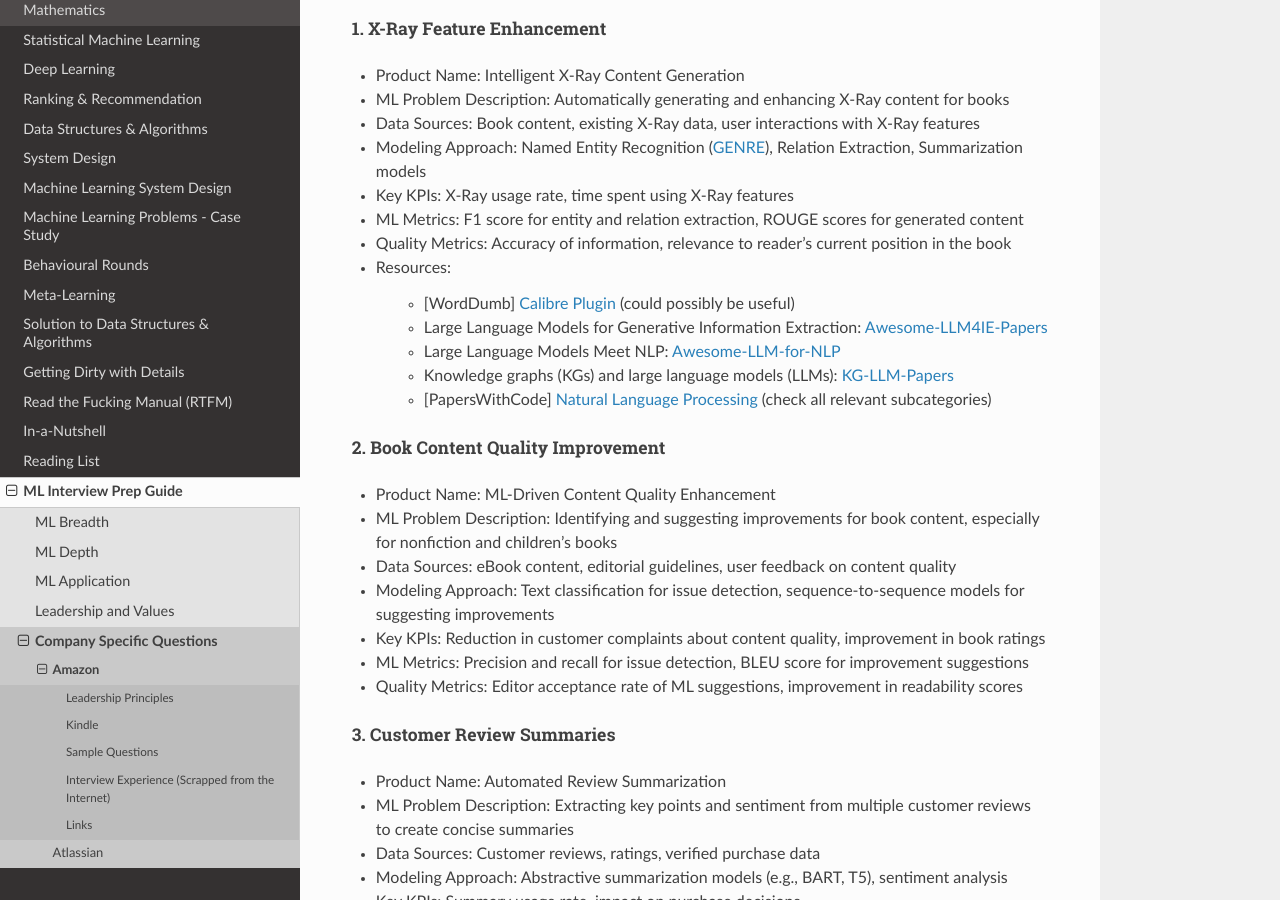
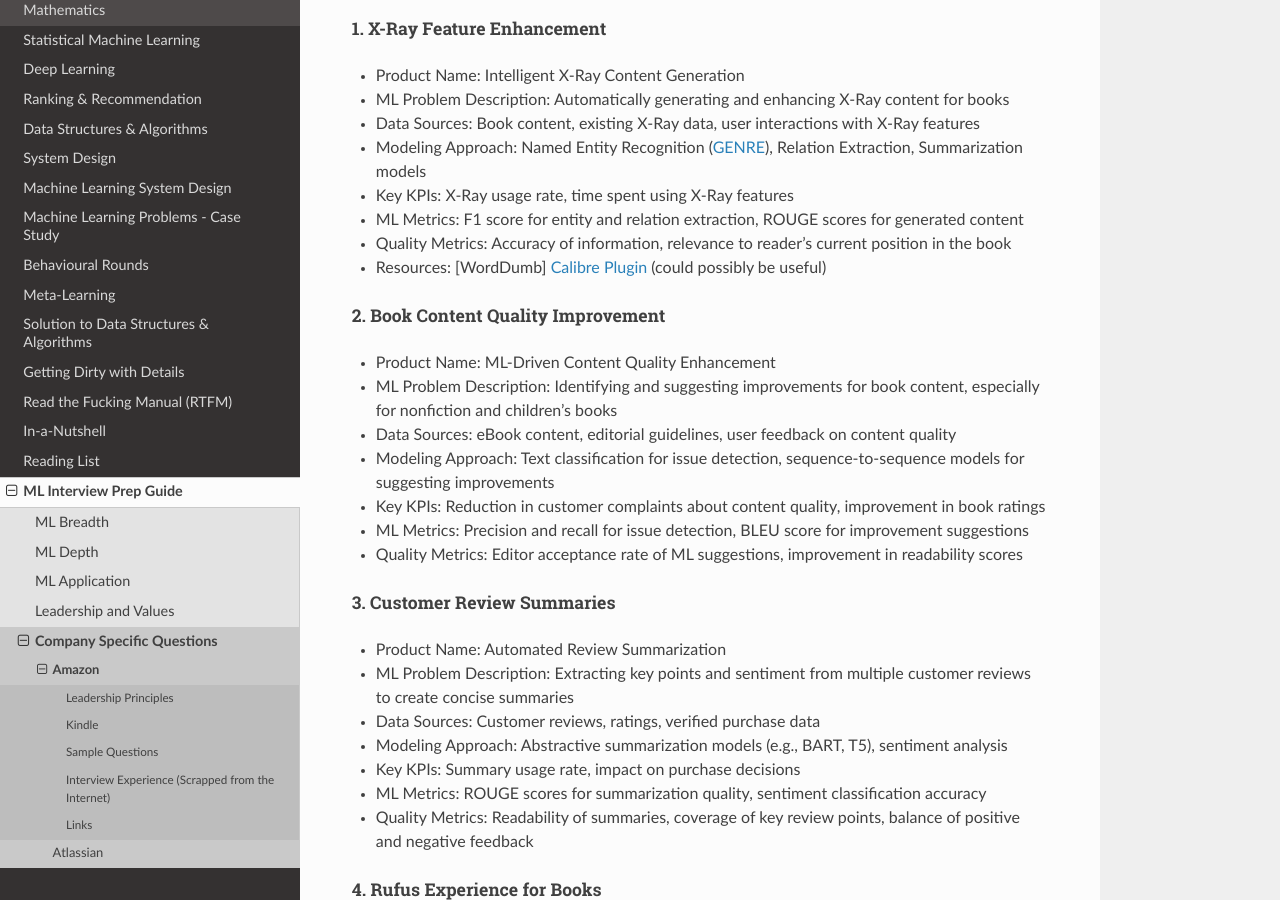
Before and after one commit to uselesstechjunks/leetcode, a Sphinx documentation site: the page built from docs/source/interviews/company/amzn.rst, in a window 1280 px wide and 900 px high, scrolled down 3569 px. Built offline with Sphinx 7.4.7 and the Read the Docs theme 2.0.0, drawn with Linux system fonts in a browser that asks for light colours.

Commit message:
Update amzn.rst (#306)

```diff
--- a/docs/source/interviews/company/amzn.rst
+++ b/docs/source/interviews/company/amzn.rst
@@ -126,13 +126,7 @@ Existing Features
 - Key KPIs: X-Ray usage rate, time spent using X-Ray features
 - ML Metrics: F1 score for entity and relation extraction, ROUGE scores for generated content
 - Quality Metrics: Accuracy of information, relevance to reader's current position in the book
-- Resources:
-
-	- [WordDumb] `Calibre Plugin <https://xxyzz.github.io/WordDumb/index.html>`_ (could possibly be useful)
-	- Large Language Models for Generative Information Extraction: `Awesome-LLM4IE-Papers <https://github.com/quqxui/Awesome-LLM4IE-Papers>`_
-	- Large Language Models Meet NLP: `Awesome-LLM-for-NLP <https://github.com/LightChen233/Awesome-LLM-for-NLP>`_
-	- Knowledge graphs (KGs) and large language models (LLMs): `KG-LLM-Papers <https://github.com/zjukg/KG-LLM-Papers>`_
-	- [PapersWithCode] `Natural Language Processing <https://paperswithcode.com/area/natural-language-processing>`_ (check all relevant subcategories)
+- Resources: [WordDumb] `Calibre Plugin <https://xxyzz.github.io/WordDumb/index.html>`_ (could possibly be useful)
 
 2. Book Content Quality Improvement
 ^^^^^^^^^^^^^^^^^^^^^^^^^^^^^^^^^^^^^^^^^^^^^^^^^^^^^^^^^^^^^^^^^^^^^^^^^^
```
